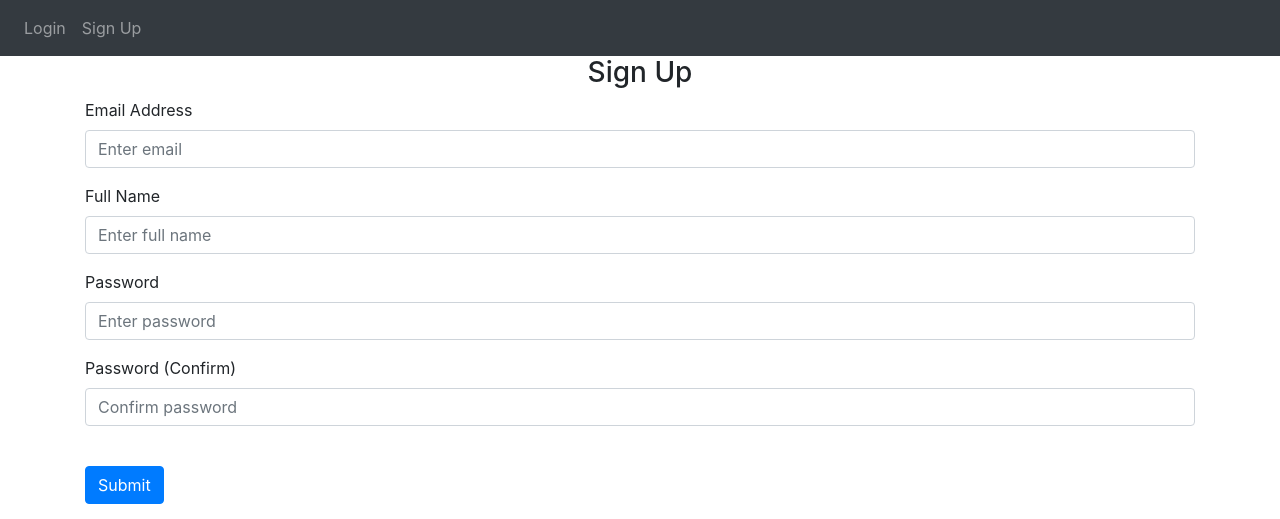
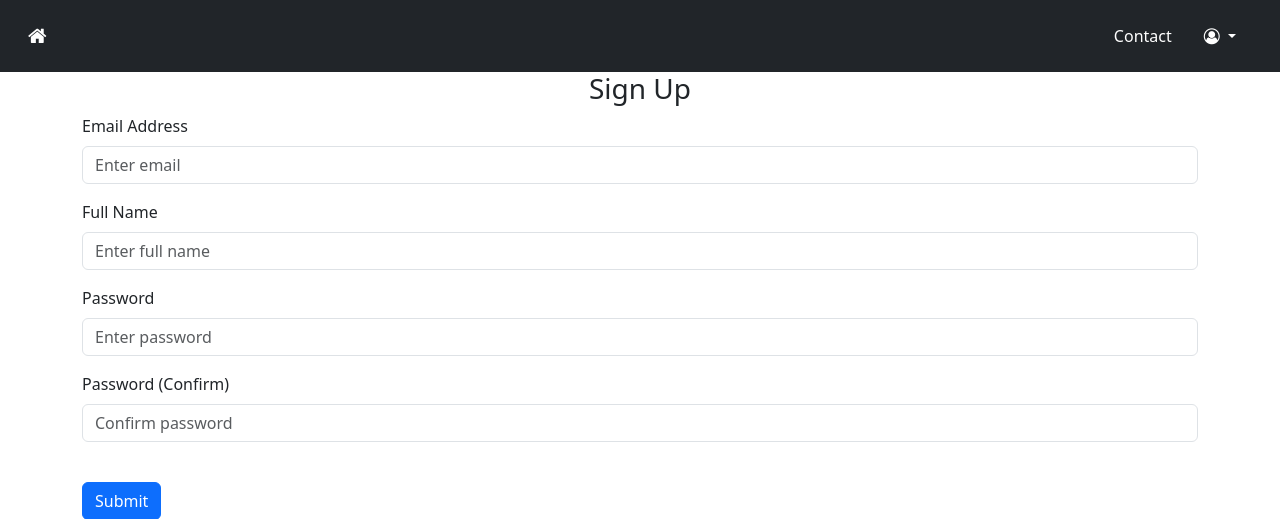
Before and after one commit to KarimChaouch/Web-App, a Python web app: template website/templates/sign_up.html in a window 1280 px wide. Shown: the top 519 px of the page. Run offline with Jinja, Linux system fonts and the light colour scheme; the template is opened without the code that fills it, so the values that code supplies are empty; some libraries are stand-ins or nearby versions.

Commit message:
update layout

```diff
--- a/website/templates/layout.html
+++ b/website/templates/layout.html
@@ -57,77 +57,115 @@
     </nav> -->
 
     <!-- NEW NAVBAR -->
-    <!-- Navbar -->
-    <nav class="navbar navbar-expand-lg navbar-dark bg-dark">
+    {% if user.is_authenticated %}
+    <nav class="navbar navbar-expand-lg navbar-dark bg-dark p-3">
       <div class="container-fluid">
-        <a class="navbar-brand" href="/">
-          <i class="fa fa-home fa-10x"></i>
+        <a class="navbar-brand" href="/"
+          ><i class="fa fa-home" aria-hidden="true"></i>
         </a>
         <button
           class="navbar-toggler"
           type="button"
-          data-mdb-toggle="collapse"
-          data-mdb-target="#navbarSupportedContent"
-          aria-controls="navbarSupportedContent"
+          data-bs-toggle="collapse"
+          data-bs-target="#navbarNavDropdown"
+          aria-controls="navbarNavDropdown"
           aria-expanded="false"
           aria-label="Toggle navigation"
         >
-          <i class="fa fa-bars" aria-hidden="true"></i>
+          <span class="navbar-toggler-icon"></span>
         </button>
-        <div class="collapse navbar-collapse" id="navbarSupportedContent">
-          <form class="me-3">
-            <div class="form-white input-group" style="width: 250px">
-              <input
-                type="search"
-                class="form-control rounded"
-                placeholder="Search..."
-                aria-label="Search"
-                aria-describedby="search-addon"
-              />
-            </div>
-          </form>
-          <ul class="navbar-nav me-auto mb-2 mb-lg-0">
-            {% if user.is_authenticated %}
-            <!-- <li class="nav-item">
-              <a class="nav-link" id="home" href="/">Home</a>
+
+        <div class="collapse navbar-collapse" id="navbarNavDropdown">
+          <ul class="navbar-nav ms-auto">
+            <li class="nav-item">
+              <a class="nav-link mx-2 active" aria-current="page" href="/"
+                >Home</a
+              >
             </li>
+            {% if user.admin %}
             <li class="nav-item">
-              <a class="nav-link" id="logout" href="/logout">Logout</a>
-            </li> -->
-            <ul class="navbar-nav ml-auto">
-              <li class="nav-item dropdown">
-                <a
-                  class="nav-link dropdown-toggle"
-                  data-bs-toggle="dropdown"
-                  role="button"
-                  aria-haspopup="true"
-                  aria-expanded="false"
-                  ><i class="fa fa-user-circle-o" aria-hidden="true"></i>
-                </a>
-                <div class="dropdown-menu">
-                  <a class="dropdown-item" id="Account" href="/account"
-                    >Account</a
-                  >
-                  <a class="dropdown-item" href="#">Another action</a>
-                  <div class="dropdown-divider"></div>
-                  <a class="dropdown-item" id="logout" href="/logout">Logout</a>
-                </div>
+                <a class="nav-link mx-2" href="/admin">Admin</a>
               </li>
-            </ul>
-            {% else %}
+            {% endif %}
             <li class="nav-item">
-              <a class="nav-link" id="login" href="/login">login</a>
+              <a class="nav-link mx-2" href="/contact">Contact</a>
             </li>
-            <li class="nav-item">
-              <a class="nav-link" id="signUp" href="/sign-up">Explore</a>
+            <li class="nav-item dropdown">
+              <a
+                class="nav-link mx-2 dropdown-toggle"
+                href="#"
+                id="navbarDropdownMenuLink"
+                role="button"
+                data-bs-toggle="dropdown"
+                aria-expanded="false"
+              >
+                <i class="fa fa-user-circle-o" aria-hidden="true"></i>
+              </a>
+              <ul
+                class="dropdown-menu"
+                aria-labelledby="navbarDropdownMenuLink"
+              >
+                <li><a class="dropdown-item" href="/settings">Settings</a></li>
+                <li>
+                  <hr class="dropdown-divider" />
+                </li>
+                <li><a class="dropdown-item" href="/logout">Logout</a></li>
+              </ul>
             </li>
-            {% endif %}
           </ul>
         </div>
       </div>
     </nav>
-    <!-- Navbar -->
+    {% else %}
+    <nav class="navbar navbar-expand-lg navbar-dark bg-dark p-3">
+      <div class="container-fluid">
+        <a class="navbar-brand" href="/"
+          ><i class="fa fa-home" aria-hidden="true"></i>
+        </a>
+        <button
+          class="navbar-toggler"
+          type="button"
+          data-bs-toggle="collapse"
+          data-bs-target="#navbarNavDropdown"
+          aria-controls="navbarNavDropdown"
+          aria-expanded="false"
+          aria-label="Toggle navigation"
+        >
+          <span class="navbar-toggler-icon"></span>
+        </button>
 
+        <div class="collapse navbar-collapse" id="navbarNavDropdown">
+          <ul class="navbar-nav ms-auto">
+            <li class="nav-item">
+              <a class="nav-link mx-2" href="#">Contact</a>
+            </li>
+            <li class="nav-item dropdown">
+              <a
+                class="nav-link mx-2 dropdown-toggle"
+                href="#"
+                id="navbarDropdownMenuLink"
+                role="button"
+                data-bs-toggle="dropdown"
+                aria-expanded="false"
+              >
+                <i class="fa fa-user-circle-o" aria-hidden="true"></i>
+              </a>
+              <ul
+                class="dropdown-menu"
+                aria-labelledby="navbarDropdownMenuLink"
+              >
+                <li><a class="dropdown-item" href="/login">Login</a></li>
+                <li>
+                  <hr class="dropdown-divider" />
+                </li>
+                <li><a class="dropdown-item" href="/sign-up">Sign-Up</a></li>
+              </ul>
+            </li>
+          </ul>
+        </div>
+      </div>
+    </nav>
+    {% endif %}
     <!-- FLASH MESSAGES -->
     {% with messages = get_flashed_messages(with_categories=true) %} {% if
     messages %} {% for category, message in messages %} {% if category ==
--- a/website/templates/login.html
+++ b/website/templates/login.html
@@ -1,4 +1,4 @@
-{% extends "base.html" %} {% block title %}Login{% endblock %} {% block content
+{% extends "layout.html" %} {% block title %}Login{% endblock %} {% block content
 %}
 <form method="POST">
   <h3 align="center">Login</h3>
--- a/website/templates/sign_up.html
+++ b/website/templates/sign_up.html
@@ -1,4 +1,4 @@
-{% extends "base.html" %} {% block title %}Sign Up{% endblock %} {% block
+{% extends "layout.html" %} {% block title %}Sign Up{% endblock %} {% block
 content %}
 <form method="POST">
   <h3 align="center">Sign Up</h3>
```
